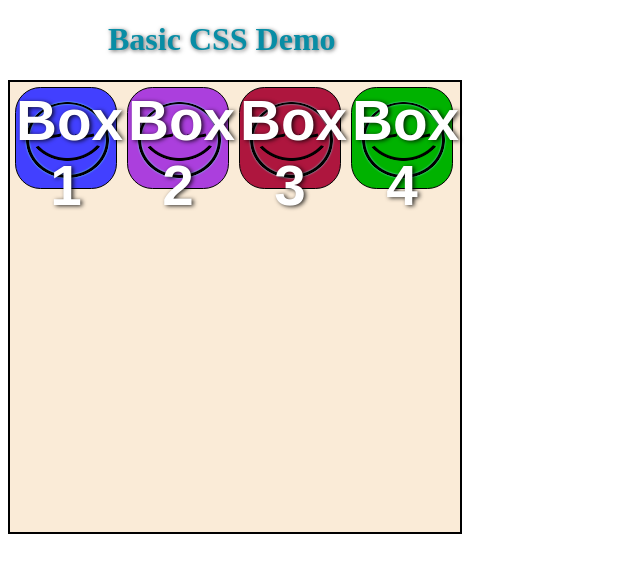
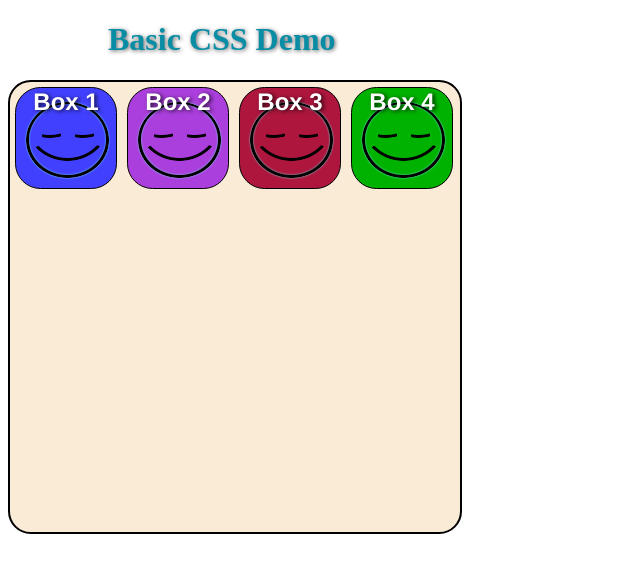
Before and after one commit to keefers13/HTML-and-CSS-Projects., a plain HTML site: page Basic_HTML_and_CSS./Project/basic_css_demo_1.html in a window 1280 px wide. Shown: the whole page, without its empty margins (0-640 px from the left). Drawn offline with Linux system fonts and the light colour scheme.

Commit message:
debugging basic_style.css

```diff
--- a/Basic_HTML_and_CSS./Project/CSS/basic_style.css
+++ b/Basic_HTML_and_CSS./Project/CSS/basic_style.css
@@ -13,7 +13,7 @@ h1 {
     height: 450px;
     background-color: #faebd7;
     border: 2px solid black;
-    border-radius: 54;
+    border-radius: 5%;
 }
 
 /* --------------------------------------------------------
@@ -37,7 +37,7 @@ h1 {
 -----------------------------------------------------------*/
 .squares:nth-child(-n+4) p{
     font-family: "Helvetica Neue", Helvetica, Arial, sans-serif ;
-    font-size: 1.5cm;
+    font-size: 1.5em;
     font-weight: 900;
     text-align: center;
     margin: 0;
```
Also changed, not shown: 2 other files.
